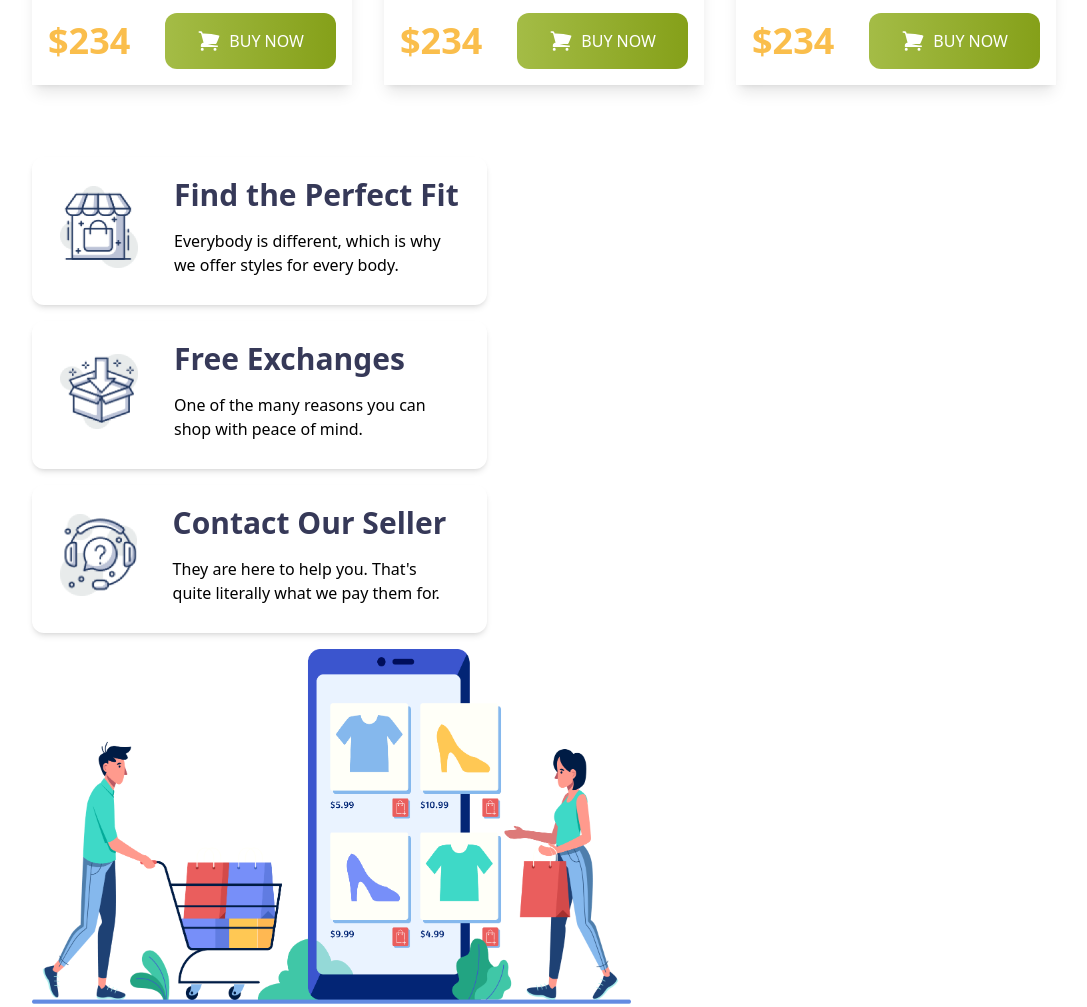
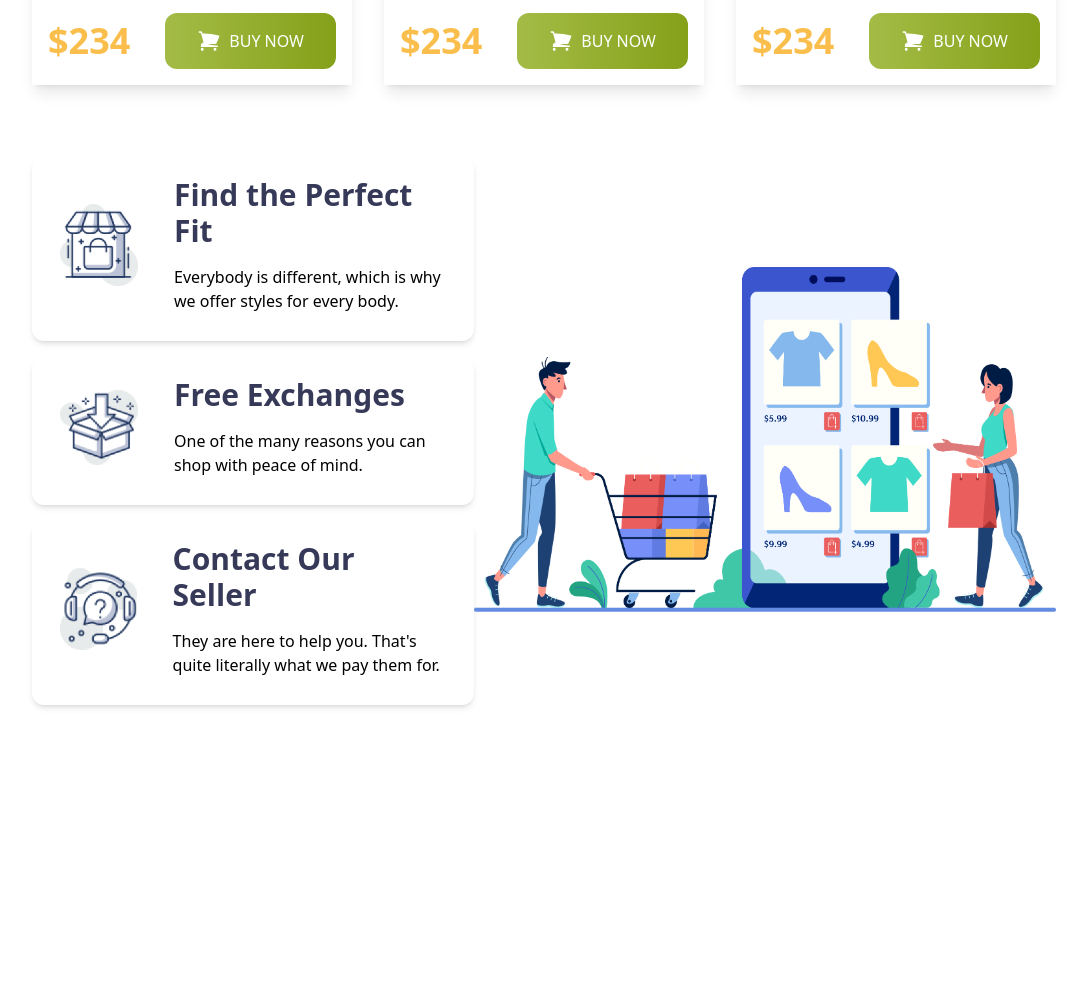
Before and after one commit to SahariorRidoy/Penguin-Fashion, a plain HTML site: page index.html in a window 1280 px wide. Shown: the part 1865-2872 px from the top of the page, without its empty margins (96-1183 px from the left). After the commit the page ends 2610 px from the top, so only its background shows below. Drawn offline with nearby package versions, Linux system fonts and the light colour scheme.

Commit message:
From CharGPT for order bottom image into top

```diff
--- a/index.html
+++ b/index.html
@@ -216,11 +216,12 @@
       </section>
 
       <!-- Policy Section -->
-       <section class="md:flex flex-wrap justify-between items-center md:px-32 px-4 py-6 pt-12 ">
 
-        <!-- left -->
+       <!-- <section class="md:flex flex-wrap justify-between items-center md:px-32 px-4 py-6 pt-12 ">
+
+
         <div class="md:order-1 sm:order-2" >
-            <!-- first div -->
+
             <div class="flex items-center gap-9 shadow-md rounded-xl mb-4 max-w-[490px] p-7 pt-5 ">
                 <div>
                     <img class="max-w-[78px]  max-h-[82px]" src="images/icons/house.png" alt="">
@@ -232,7 +233,7 @@
             </div>
         </div>
 
-        <!-- second div -->
+
             <div class="flex items-center gap-9 shadow-md rounded-xl mb-4 max-w-[490px] p-7 pt-5">
                 <div>
                 <img class="max-w-[78px] max-h-[82px]" src="images/icons/box.png" alt=""></div>
@@ -244,7 +245,6 @@
 
         </div>
 
-        <!-- third div -->
             <div class="flex items-center gap-9 shadow-md rounded-xl mb-4 max-w-[490px] p-7 pt-5">
                 <div>
                 <img class="max-w-[78px] max-h-[82px]" src="images/icons/question.png" alt=""></div>
@@ -257,11 +257,61 @@
 
         </div>
 
-        <!-- right image -->
+
         <div class="md:order-2 sm:order-1">
             <img class="md:max-w-[599px]" src="images/shopping.png" alt="">
         </div>
-       </section>
+       </section> -->
+
+
+       <!-- Policy Section -->
+<section class="flex flex-col md:flex-col lg:flex-row md:justify-between md:items-center md:px-32 px-4 py-6 pt-12">
+
+    <!-- Right Image -->
+    <div class="order-1 md:order-2 mb-6 md:mb-0">
+        <img class="w-full md:max-w-[599px]" src="images/shopping.png" alt="Shopping image showing diverse products">
+    </div>
+
+    <!-- Left: Policy Cards -->
+    <div class="order-2 md:order-1">
+        <!-- First div -->
+        <div class="flex items-center gap-9 shadow-md rounded-xl mb-4 max-w-[490px] p-7 pt-5">
+            <div>
+                <img class="max-w-[78px] max-h-[82px]" src="images/icons/house.png" alt="House icon representing variety of styles">
+            </div>
+            <div>
+                <h4 class="text-3xl font-bold text-[#363958] mb-4">Find the Perfect Fit</h4>
+                <p class="max-w-[272px]">Everybody is different, which is why we
+                    offer styles for every body.</p>
+            </div>
+        </div>
+
+        <!-- Second div -->
+        <div class="flex items-center gap-9 shadow-md rounded-xl mb-4 max-w-[490px] p-7 pt-5">
+            <div>
+                <img class="max-w-[78px] max-h-[82px]" src="images/icons/box.png" alt="Box icon representing free exchanges">
+            </div>
+            <div>
+                <h4 class="text-3xl font-bold text-[#363958] mb-4">Free Exchanges</h4>
+                <p class="max-w-[272px]">One of the many reasons you can shop
+                    with peace of mind.</p>
+            </div>
+        </div>
+
+        <!-- Third div -->
+        <div class="flex items-center gap-9 shadow-md rounded-xl mb-4 max-w-[490px] p-7 pt-5">
+            <div>
+                <img class="max-w-[78px] max-h-[82px]" src="images/icons/question.png" alt="Question icon representing customer support">
+            </div>
+            <div>
+                <h4 class="text-3xl font-bold text-[#363958] mb-4">Contact Our Seller</h4>
+                <p class="max-w-[272px]">They are here to help you. That's quite
+                    literally what we pay them for.</p>
+            </div>
+        </div>
+    </div>
+</section>
+
     </main>
     <footer></footer>
   </body>
```
